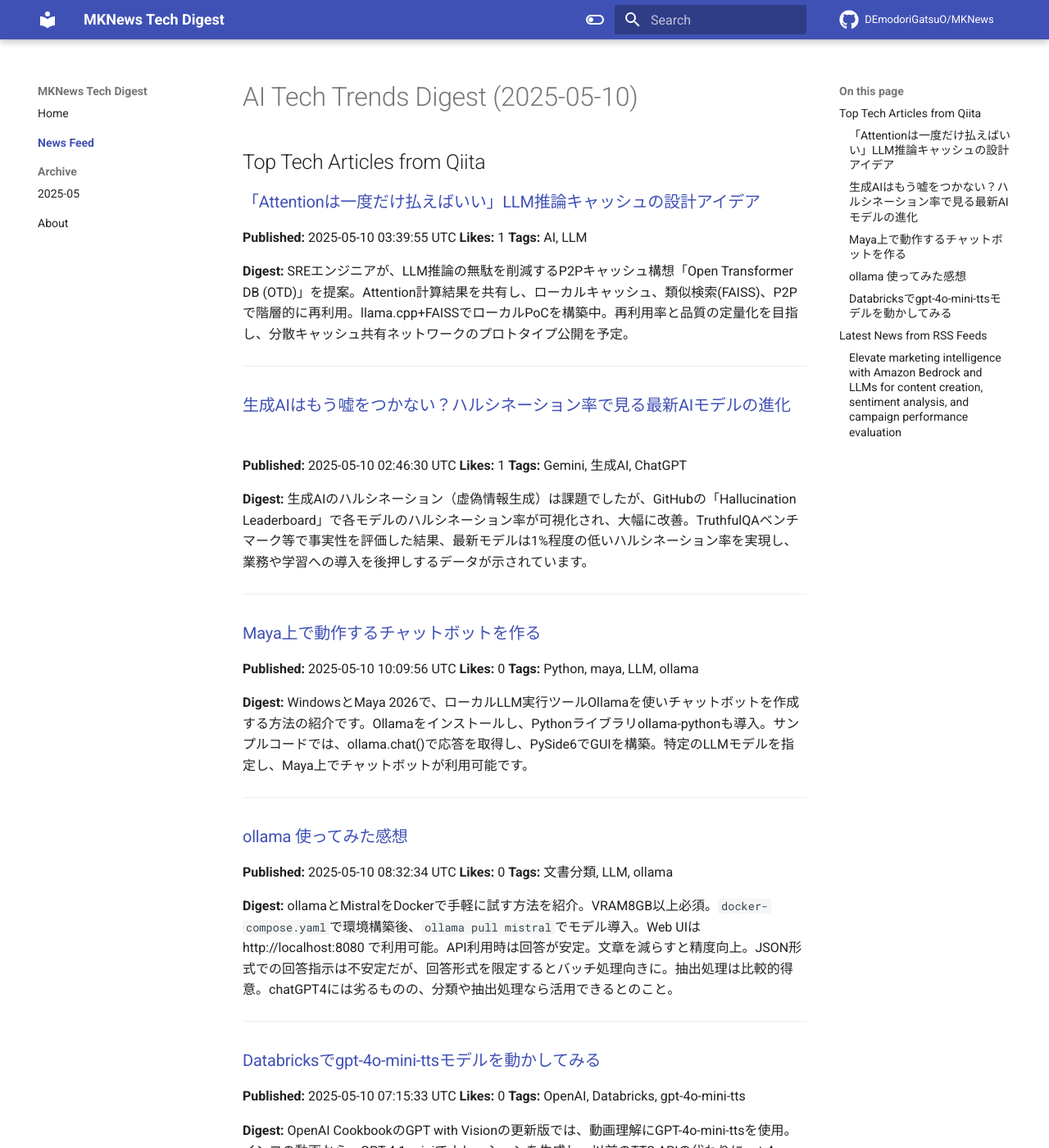
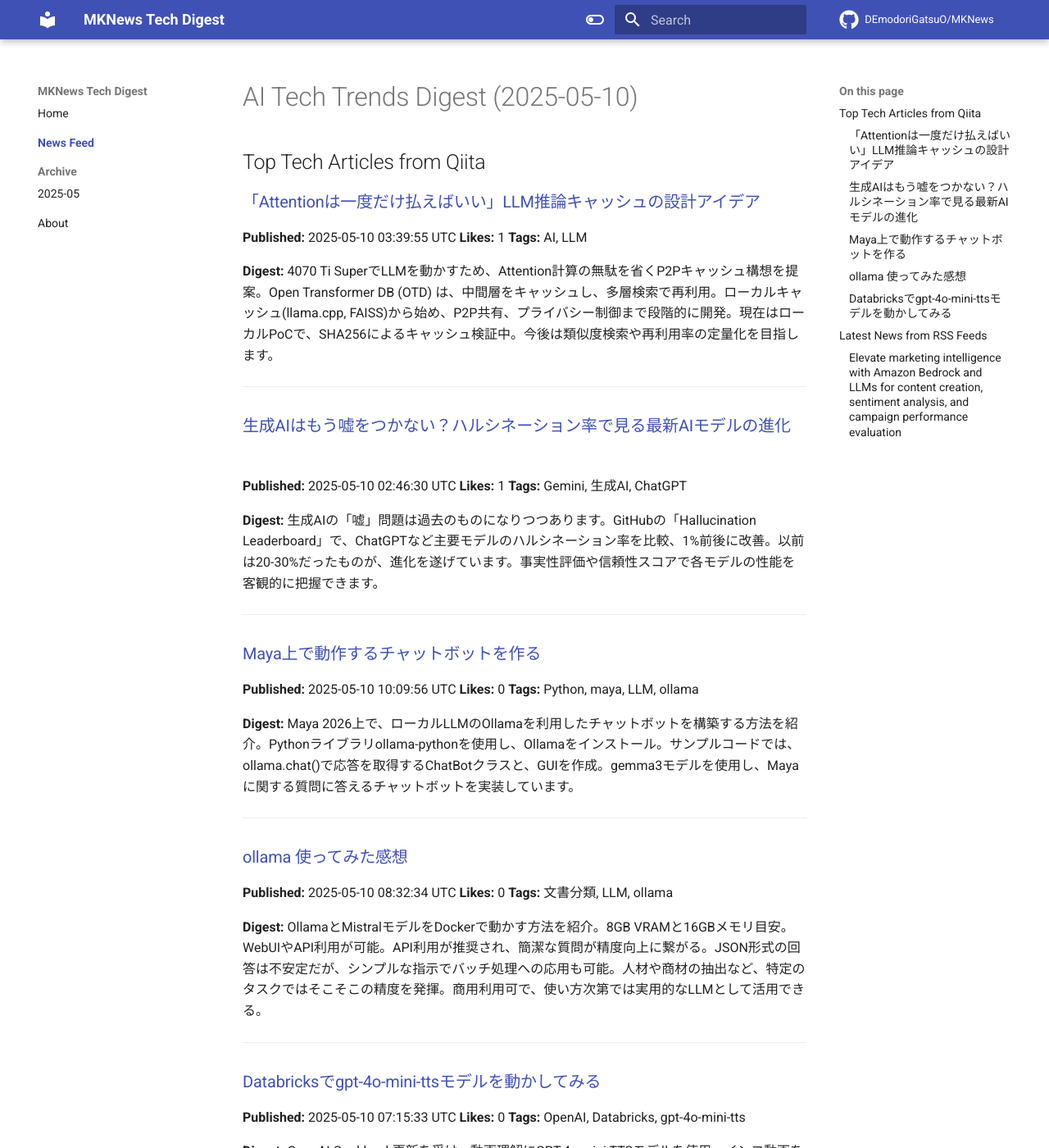
Before and after one commit to DEmodoriGatsuO/MKNews, an MkDocs documentation site: the page built from docs/news/index.md, in a window 1280 px wide and 1400 px high. Shown: the whole window at 82% size. Built offline with MkDocs 1.6.1 and Material for MkDocs 9.7.7, drawn with Linux system fonts in a browser that asks for light colours; comment, search, counter and statistics services are not loaded; some of the changed text lies outside the part shown.

Commit message:
Automated AI Tech Digest - 2025-05-10

```diff
--- a/docs/news/index.md
+++ b/docs/news/index.md
@@ -10,7 +10,7 @@
 **Tags:** AI, LLM
 
 **Digest:**
-SREエンジニアが、LLM推論の無駄を削減するP2Pキャッシュ構想「Open Transformer DB (OTD)」を提案。Attention計算結果を共有し、ローカルキャッシュ、類似検索(FAISS)、P2Pで階層的に再利用。llama.cpp+FAISSでローカルPoCを構築中。再利用率と品質の定量化を目指し、分散キャッシュ共有ネットワークのプロトタイプ公開を予定。
+4070 Ti SuperでLLMを動かすため、Attention計算の無駄を省くP2Pキャッシュ構想を提案。Open Transformer DB (OTD) は、中間層をキャッシュし、多層検索で再利用。ローカルキャッシュ(llama.cpp, FAISS)から始め、P2P共有、プライバシー制御まで段階的に開発。現在はローカルPoCで、SHA256によるキャッシュ検証中。今後は類似度検索や再利用率の定量化を目指します。
 
 ---
 
@@ -20,7 +20,7 @@
 **Tags:** Gemini, 生成AI, ChatGPT
 
 **Digest:**
-生成AIのハルシネーション（虚偽情報生成）は課題でしたが、GitHubの「Hallucination Leaderboard」で各モデルのハルシネーション率が可視化され、大幅に改善。TruthfulQAベンチマーク等で事実性を評価した結果、最新モデルは1%程度の低いハルシネーション率を実現し、業務や学習への導入を後押しするデータが示されています。
+生成AIの「嘘」問題は過去のものになりつつあります。GitHubの「Hallucination Leaderboard」で、ChatGPTなど主要モデルのハルシネーション率を比較、1%前後に改善。以前は20-30%だったものが、進化を遂げています。事実性評価や信頼性スコアで各モデルの性能を客観的に把握できます。
 
 ---
 
@@ -30,7 +30,7 @@
 **Tags:** Python, maya, LLM, ollama
 
 **Digest:**
-WindowsとMaya 2026で、ローカルLLM実行ツールOllamaを使いチャットボットを作成する方法の紹介です。Ollamaをインストールし、Pythonライブラリollama-pythonも導入。サンプルコードでは、ollama.chat()で応答を取得し、PySide6でGUIを構築。特定のLLMモデルを指定し、Maya上でチャットボットが利用可能です。
+Maya 2026上で、ローカルLLMのOllamaを利用したチャットボットを構築する方法を紹介。Pythonライブラリollama-pythonを使用し、Ollamaをインストール。サンプルコードでは、ollama.chat()で応答を取得するChatBotクラスと、GUIを作成。gemma3モデルを使用し、Mayaに関する質問に答えるチャットボットを実装しています。
 
 ---
 
@@ -40,7 +40,7 @@
 **Tags:** 文書分類, LLM, ollama
 
 **Digest:**
-ollamaとMistralをDockerで手軽に試す方法を紹介。VRAM8GB以上必須。`docker-compose.yaml`で環境構築後、`ollama pull mistral`でモデル導入。Web UIはhttp://localhost:8080 で利用可能。API利用時は回答が安定。文章を減らすと精度向上。JSON形式での回答指示は不安定だが、回答形式を限定するとバッチ処理向きに。抽出処理は比較的得意。chatGPT4には劣るものの、分類や抽出処理なら活用できるとのこと。
+OllamaとMistralモデルをDockerで動かす方法を紹介。8GB VRAMと16GBメモリ目安。WebUIやAPI利用が可能。API利用が推奨され、簡潔な質問が精度向上に繋がる。JSON形式の回答は不安定だが、シンプルな指示でバッチ処理への応用も可能。人材や商材の抽出など、特定のタスクではそこそこの精度を発揮。商用利用可で、使い方次第では実用的なLLMとして活用できる。
 
 ---
 
@@ -50,7 +50,7 @@
 **Tags:** OpenAI, Databricks, gpt-4o-mini-tts
 
 **Digest:**
-OpenAI CookbookのGPT with Visionの更新版では、動画理解にGPT-4o-mini-ttsを使用。インコの動画から、GPT-4.1-miniでナレーションを生成し、以前のTTS APIの代わりにgpt-4o-mini-ttsで音声を作成。iMovieで動画と音声を合成し、Databricksで実行。
+OpenAI Cookbook更新を受け、動画理解にGPT-4o mini TTSモデルを使用。インコ動画をGPT-4oで分析し、デイビッド・アッテンボロー風のナレーションを作成。次に、`gpt-4o-mini-tts`で音声生成し、動画に重ね合わせました。音声のスタイルも細かく指定し、最終的な動画を公開しています。
 
 ---
 
@@ -63,6 +63,6 @@
 **Tags:** Advanced (300), Amazon Bedrock, Amazon Nova, Responsible AI, Technical How-to
 
 **Digest:**
-メディア業界向けに、生成AIとLLMを活用したマーケティングインテリジェンスソリューションが紹介されています。Amazon Bedrockを利用し、ソーシャルメディアのセンチメント分析、AIによるコンテンツ生成、キャンペーン効果予測を統合。企業はデータに基づき、マーケティング戦略を最適化し、成果を向上させることができます。課題解決として、ブランド感情の正確な把握、魅力的なコンテンツ作成、キャンペーン効果予測、コスト削減が挙げられています。
+メディア・エンタメ業界で、Amazon Bedrockと生成AI、LLMを活用しマーケティングキャンペーンの効果を予測・最適化するソリューションを紹介。ソーシャルメディアデータから感情分析を行い、AIがコンテンツ生成、効果予測を実施。これにより、ブランドへの感情を把握し、費用対効果の高いマーケティング戦略を構築可能に。Anthropic Claude 3.5 Sonnet等LLMも利用。
 
 ---
```
